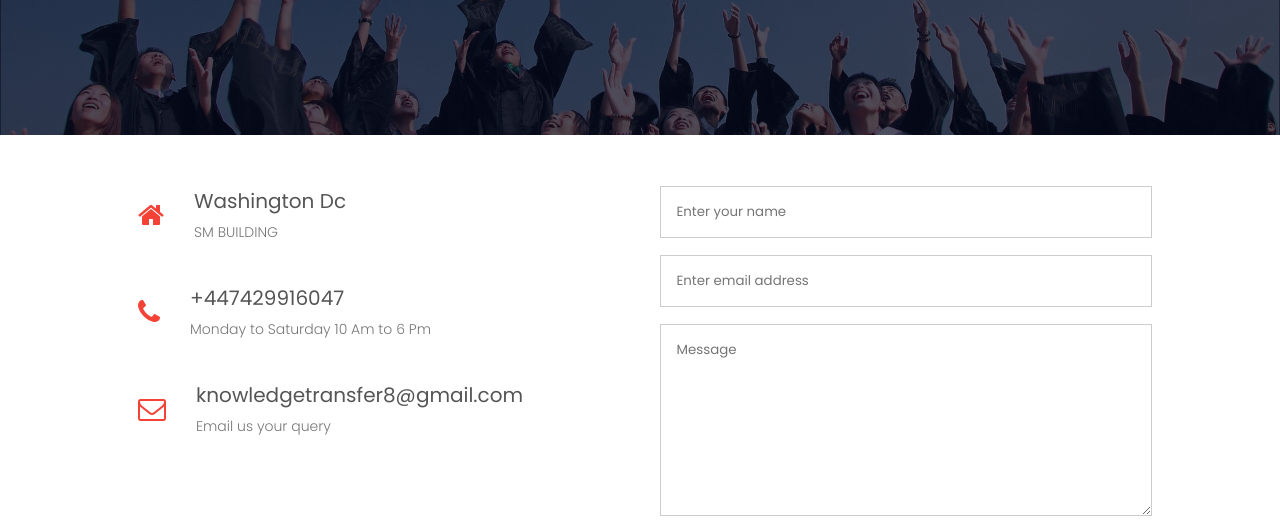
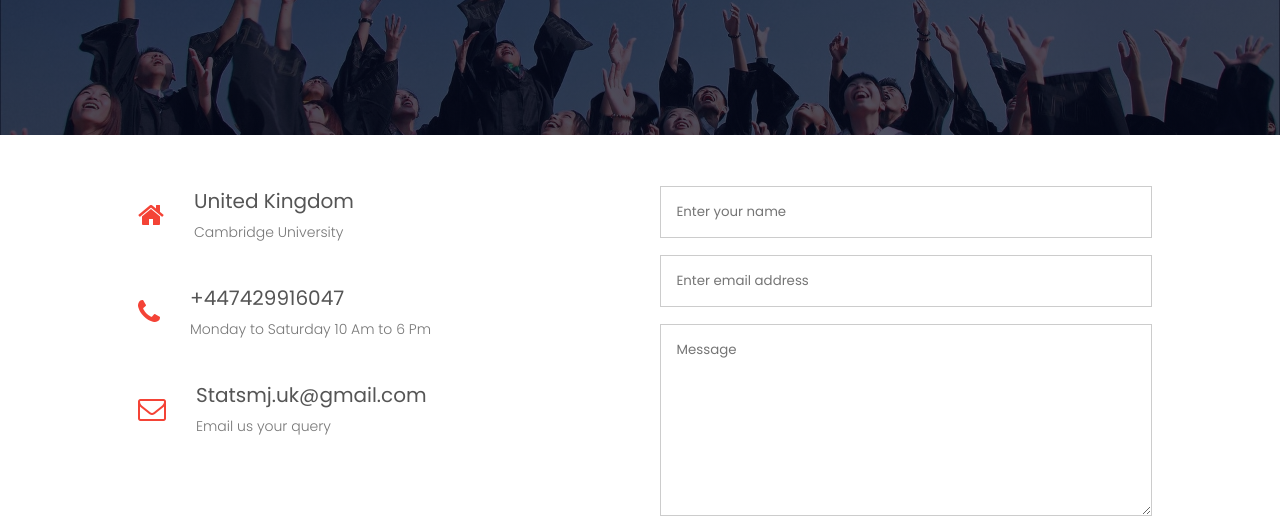
Before and after one commit to JosephMutwiri/STATSMJWEB, a plain HTML site: page contact.html in a window 1280 px wide. Shown: the part 265-795 px from the top of the page. Drawn offline with Linux system fonts and the light colour scheme; files whose address does not match are found by name.

Commit message:
Update contact.html

```diff
--- a/contact.html
+++ b/contact.html
@@ -61,8 +61,8 @@
                     <div>
                         <i class="fa fa-home"></i>
                         <span>
-                            <h5>Washington Dc</h5>
-                            <p>SM BUILDING</p>
+                            <h5>United Kingdom </h5>
+                            <p>Cambridge University</p>
                         </span>
                     </div>
                     <div>
@@ -75,7 +75,7 @@
                     <div>
                         <i class="fa fa-envelope-o"></i>
                         <span>
-                            <h5>knowledgetransfer8@gmail.com</h5>
+                            <h5>Statsmj.uk@gmail.com</h5>
                             <p>Email us your query</p>
                         </span>
                     </div>
```
